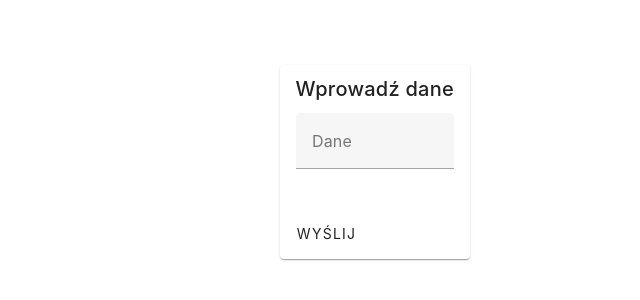
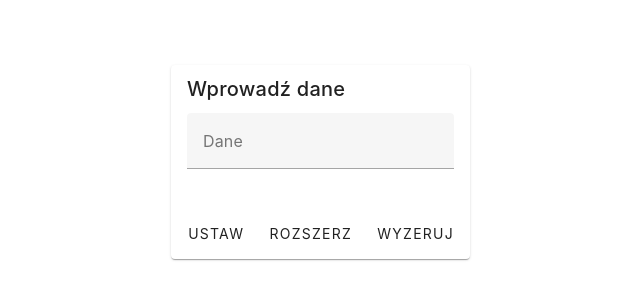
Before and after one commit to mateuszf2/CompanyManagement, a Vue app in the folder pai2024-vue/: page / in a window 1280 px wide. Shown: the part 238-538 px from the top of the page, without its empty margins (170-810 px from the left). Built offline with nearby package versions, Linux system fonts and the light colour scheme; no server answers.

Commit message:
Dodatkowe metody

```diff
--- a/pai2024-vue/src/components/TestComponent.vue
+++ b/pai2024-vue/src/components/TestComponent.vue
@@ -1,4 +1,7 @@
 <script>
+
+    const daneEndpoint = '/dane'
+
     export default {
         data() {
             return {
@@ -6,8 +9,8 @@
             }
         },
         methods: {
-           test() {
-              fetch('/test', {
+           ustaw() {
+              fetch(daneEndpoint, {
                 method: 'POST',
                 headers: { 'Content-type': 'application/json' },
                 body: JSON.stringify({ dane: this.dane })
@@ -15,19 +18,56 @@
                 res.json().then(data => {
                     if(!data.set) {
                         console.error('Backend nie przypisał wartości')
+                    } else {
+                        console.log('Dane w backendzie ustawione na', data.dane)
+                    }
+                }).catch(err => {
+                    console.error('Backend nie zwrócił odpowiedzi w formacie JSON')
+                })
+              })
+           },
+           rozszerz() {
+              fetch(daneEndpoint, {
+                method: 'PUT',
+                headers: { 'Content-type': 'application/json' },
+                body: JSON.stringify({ dane: this.dane })
+              }).then(res => {
+                res.json().then(data => {
+                    if(!data.set) {
+                        console.error('Backend nie przypisał wartości')
+                    } else {
+                        this.dane = data.dane
+                        console.log('Dane w backendzie ustawione na', data.dane)
+                    }
+                }).catch(err => {
+                    console.error('Backend nie zwrócił odpowiedzi w formacie JSON')
+                })
+              })
+           },
+           wyzeruj() {
+              fetch(daneEndpoint, {
+                method: 'DELETE'
+              }).then(res => {
+                res.json().then(data => {
+                    if(!data.set) {
+                        console.error('Backend nie wyzerował wartości')
+                    } else {
+                        this.dane = data.dane
+                        console.log('Dane w backendzie ustawione na', data.dane)
                     }
                 }).catch(err => {
                     console.error('Backend nie zwrócił odpowiedzi w formacie JSON')
                 })
               })
            }
-        },
+         },
         mounted() {
-            fetch('/test', {
+            fetch(daneEndpoint, {
                 method: 'GET'
             }).then(res => res.json().then(
                 data => {
                     this.dane = data.dane
+                    console.log('Pobrano dane z backendu', data.dane)
                 }
             )).catch(err => {
                 console.error('Backend nie zwrócił odpowiedzi w formacie JSON')
@@ -43,7 +83,9 @@
             <v-text-field label="Dane" v-model="dane"></v-text-field>
         </v-card-text>
         <v-card-actions>
-            <v-btn @click="test()">Wyślij</v-btn>
+            <v-btn @click="ustaw()">Ustaw</v-btn>
+            <v-btn @click="rozszerz()">Rozszerz</v-btn>
+            <v-btn @click="wyzeruj()">Wyzeruj</v-btn>
         </v-card-actions>
     </v-card>
 </template>
--- a/pai2024-vue/vite.config.js
+++ b/pai2024-vue/vite.config.js
@@ -15,7 +15,7 @@ export default defineConfig({
   },
   server: {
     proxy: {
-      '/test': 'http://localhost:8000'
+      '/dane': 'http://localhost:8000'
     },
   },
 })
```
Also changed, not shown: 1 other file (tests, documents, lock files or other folders).
